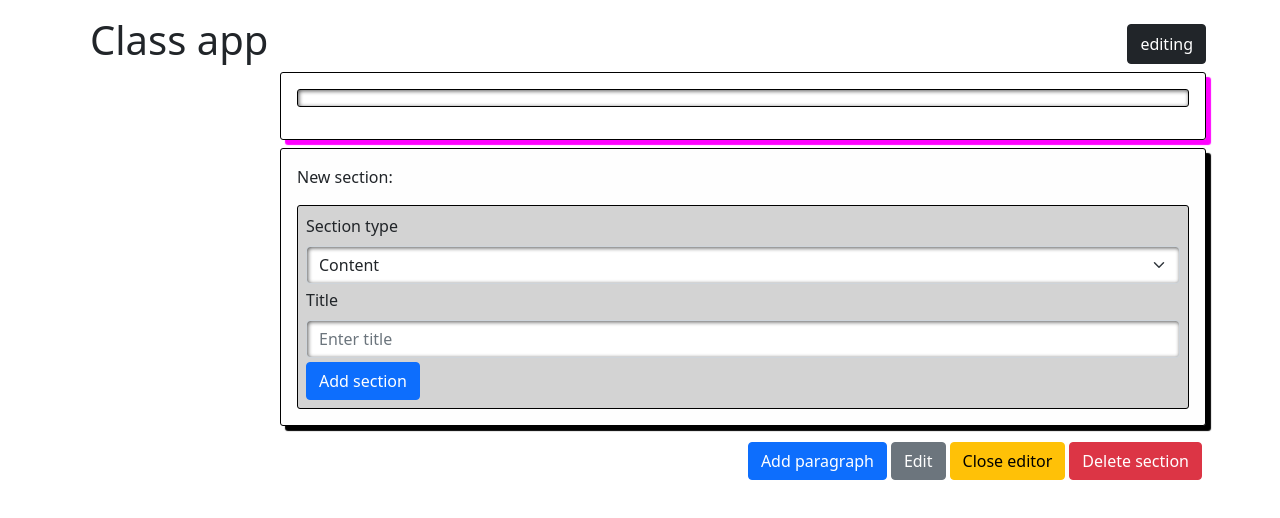
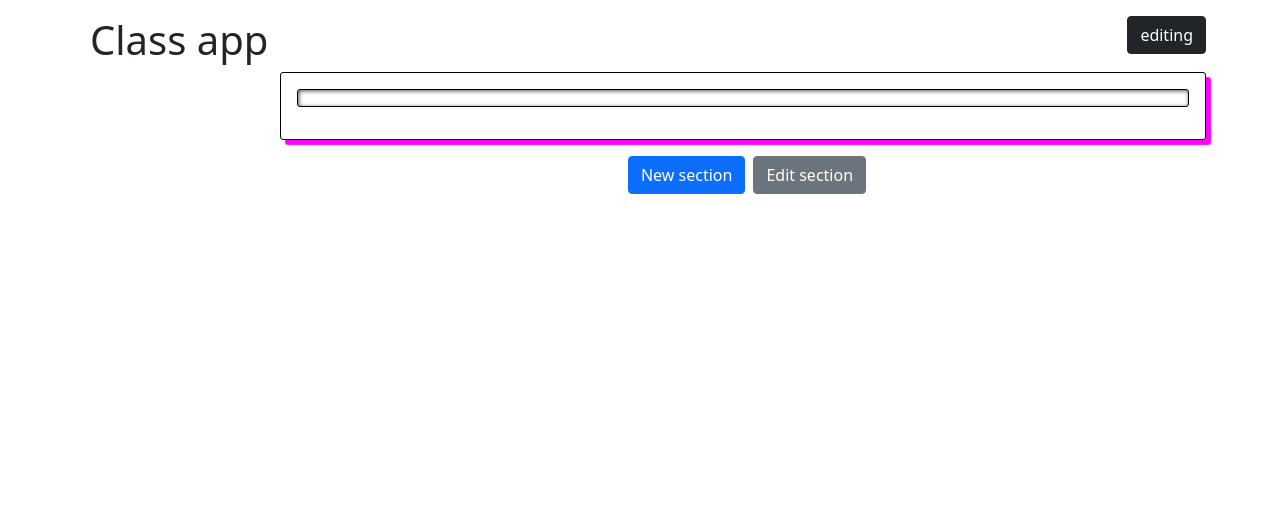
Before and after one commit to onowakow/Class-app, a React app in the folder ui/: page / in a window 1280 px wide. Shown: the top 518 px of the page. Built offline with nearby package versions, Linux system fonts and the light colour scheme.

Commit message:
section editor taking shape

```diff
--- a/ui/public/index.css
+++ b/ui/public/index.css
@@ -3,39 +3,47 @@
   padding-left: 1em
 }
 
+h3 {
+  font-size: 1.3em
+}
+
+/* Contains entire UI */
 #app-container {
   margin-top: 1em;
 }
 
-table, tr, td {
+/* Multi-purpose basic container */
+.bin {
   border: 1px solid black;
-  margin-bottom: 1em;
+  border-radius: 3px;
+  padding: 1em;
 }
 
+/* Background of form. */
 .input-form {
-  border: 1px solid black;
-  border-radius: 3px;
   background-color: lightgrey;
-  padding: .5em;
 }
 
+/* Wraps forms */
 .form-container {
   border: 1px solid black;
   background-color: #fefefe;
   border-radius: 3px;
-  padding: 1em;
   box-shadow: 5px 5px 1px black;
 }
 
+/* An input box on a form */
 .form-control {
   box-shadow: 1px 1px 4px #555 inset;
-  margin-bottom: .25em
+  margin-bottom: .5em
 }
 
+/* Side of page navigation */
 .section-nav {
   padding: 0px 0px 0px 0px;
 }
 
+/* Buttons for the side nav. Close together like file tabs */
 .section-nav-button {
   width: 100%;
   margin-bottom: 5px;
@@ -49,16 +57,18 @@ table, tr, td {
   color: white;
 }
 
-.nav-bar {
+/* Top of page navigation */
+#nav-bar {
   display: flex;
   justify-content: space-between;
 }
 
-#mode-change-btn {
-  margin-bottom: .5rem;
-  margin-top: .5rem;
+.nav-btn {
+  margin-left: .5em
 }
 
+
+/* Article is one of the primary units. It is the title and content of a section */
 .article-title {
   box-shadow: 1px 1px 4px #555 inset;
   border: 1px solid black;
@@ -67,19 +77,18 @@ table, tr, td {
 }
 
 .article {
-  border: 1px solid black;
-  border-radius: 3px;
   box-shadow: 5px 5px 1px fuchsia;
   margin-bottom: .5em;
-  padding: 1em;
 }
 
 #edit-control-bar {
   display: flex;
-  justify-content: right;
+  justify-content: space-between;
   margin-top: 1em;
 }
 
-.edit-control-button {
-  margin-right: .25em;
+#edit-category-nav {
+  margin-top: 1em;
+  justify-content: center;
+  display: flex;
 }
--- a/ui/src/App.jsx
+++ b/ui/src/App.jsx
@@ -3,12 +3,11 @@ import "whatwg-fetch";
 // import 'bootstrap/dist/css/bootstrap.min.css';
 import React from "react";
 import { useState, useEffect } from "react";
-import NewArticleForm from "./components/NewArticleForm.jsx";
 import ArticleDisplay from "./components/ArticleDisplay.jsx";
 import SectionNavigation from "./components/SectionNavigation.jsx";
-import NavigationBar from './components/NavigationBar.jsx';
-import EditingControlBar from "./components/EditingControlBar.jsx";
-import { Container, Row, Col } from 'react-bootstrap'
+import NavigationBar from "./components/NavigationBar.jsx";
+import Editor from "./components/Editor.jsx";
+import { Container, Row, Col } from "react-bootstrap";
 
 const getArticles = async () => {
   const query = `
@@ -17,16 +16,16 @@ const getArticles = async () => {
       title
       content
     }}
-  `
-  const response = await fetch('http://localhost:3000', {
-    method: 'POST',
-    headers: { 'Content-Type': 'application/json' },
-    body: JSON.stringify({ query })
-  })
+  `;
+  const response = await fetch("http://localhost:3000", {
+    method: "POST",
+    headers: { "Content-Type": "application/json" },
+    body: JSON.stringify({ query }),
+  });
 
   const result = await response.json();
-  return result.data.articleList
-}
+  return result.data.articleList;
+};
 
 const newArticle = async (title) => {
   const query = `
@@ -37,72 +36,93 @@ const newArticle = async (title) => {
         id
       }
     }
-  `
+  `;
 
-  const response = await fetch('http://localhost:3000', {
-    method: 'POST',
-    headers: { 'Content-Type': 'application/json' },
-    body: JSON.stringify({ query })
-  })
+  const response = await fetch("http://localhost:3000", {
+    method: "POST",
+    headers: { "Content-Type": "application/json" },
+    body: JSON.stringify({ query }),
+  });
 
-  return await response.json()
-}
+  return await response.json();
+};
 
 const App = () => {
-  const [articles, setArticles] = useState([])
-  const [articleSelect, setArticleSelect] = useState(0)
-  const [mode, setMode] = useState('editing')
+  const [articles, setArticles] = useState([]);
+  const [articleSelect, setArticleSelect] = useState(0);
+  // current edit view
+  const [editView, setEditView] = useState("home");
+  const [mode, setMode] = useState("editing");
 
   useEffect(() => {
     getArticles()
-      .then(response => setArticles(response))
-      .catch(error => console.log("Error:", error))
-  }, [])
+      .then((response) => setArticles(response))
+      .catch((error) => console.log("Error:", error));
+  }, []);
+
+  const handleEditViewChange = (view) => {
+    setEditView(view);
+  };
 
   const handleModeChange = (mode) => {
-    setMode(mode)
-  }
+    setMode(mode);
+  };
 
   const handleArticleSelect = (articleIndex) => {
-    setArticleSelect(articleIndex)
-  }
+    setArticleSelect(articleIndex);
+  };
 
   const handleNewArticle = async (title) => {
     try {
-      const newArticleResponse = await newArticle(title)
-      const id = newArticleResponse.data.addArticle.id
+      const newArticleResponse = await newArticle(title);
+      const id = newArticleResponse.data.addArticle.id;
 
-      const articles = await getArticles()
-      setArticles(articles)
+      const articles = await getArticles();
+      setArticles(articles);
 
-      setArticleSelect(id)
-
+      setArticleSelect(id);
     } catch (err) {
-      console.log("Error", err)
+      console.log("Error", err);
     }
-  }
+  };
 
   const getSelectedArticle = (id) => {
-    return articles.find(article => article.id == id);
-  }
+    return articles.find((article) => article.id == id);
+  };
 
   return (
     <div className="app">
       <Container id="app-container">
         <Row>
-          <NavigationBar mode={mode} handleModeChange={handleModeChange} />
+          <NavigationBar
+            editorIsHome={editView === "home" ? true : false}
+            changeEditView={handleEditViewChange}
+            mode={mode}
+            handleModeChange={handleModeChange}
+          />
         </Row>
         <Row>
           <Col xs={2} className="section-nav">
-            <SectionNavigation articles={articles} handleArticleSelect={handleArticleSelect} />
+            <SectionNavigation
+              articles={articles}
+              handleArticleSelect={handleArticleSelect}
+            />
           </Col>
           <Col xs={10}>
-            <ArticleDisplay article={getSelectedArticle(articleSelect) || {title: "", content: [""]}} />
-            {mode === 'editing' ? (
-              <>
-                <NewArticleForm handleNewArticle={handleNewArticle} />
-                <EditingControlBar />
-              </>
+            <ArticleDisplay
+              article={
+                getSelectedArticle(articleSelect) || {
+                  title: "",
+                  content: [""],
+                }
+              }
+            />
+            {mode === "editing" ? (
+              <Editor
+                changeEditView={handleEditViewChange}
+                editView={editView}
+                handleNewArticle={handleNewArticle}
+              />
             ) : null}
           </Col>
         </Row>
--- a/ui/src/components/ArticleDisplay.jsx
+++ b/ui/src/components/ArticleDisplay.jsx
@@ -5,7 +5,7 @@ const ArticleDisplay = ({ article }) => {
   const content = article.content;
 
   return (
-    <article className="article">
+    <article className="bin article">
       <h2 className="article-title">{title}</h2>
       {content.map((paragraph, i) => (
         <p key={i}>{paragraph}</p>
--- /dev/null
+++ b/ui/src/components/EditCategory.jsx
@@ -0,0 +1,25 @@
+import React from "react";
+import Button from "react-bootstrap/Button";
+
+const EditCategory = ({ changeEditView }) => {
+  return (
+    <nav id="edit-category-nav">
+      <Button
+        onClick={() => changeEditView("new")}
+        className="nav-btn"
+        variant="primary"
+      >
+        New section
+      </Button>
+      <Button
+        onClick={() => changeEditView("editSection")}
+        className="nav-btn"
+        variant="secondary"
+      >
+        Edit section
+      </Button>
+    </nav>
+  );
+};
+
+export default EditCategory;
--- a/ui/src/components/EditingControlBar.jsx
+++ b/ui/src/components/EditingControlBar.jsx
@@ -3,11 +3,16 @@ import Button from 'react-bootstrap/Button'
 
 const EditingControlBar = () => {
   return (
-    <nav id='edit-control-bar'>
-      <Button className='edit-control-button' variant='primary'>Add paragraph</Button>
-      <Button className='edit-control-button' variant='secondary'>Edit</Button>
-      <Button className='edit-control-button' variant='warning'>Close editor</Button>
-      <Button className='edit-control-button' variant='danger'>Delete section</Button>
+    <nav className='bin' id='edit-control-bar'>
+      <div className='left-controls'>
+        <Button className='nav-btn' variant='primary'>New section</Button>
+      </div>
+      <div className='right-controls'>
+      <Button className='nav-btn' variant='primary'>Add paragraph</Button>
+      <Button className='nav-btn' variant='secondary'>Edit</Button>
+      <Button className='nav-btn' variant='warning'>Close editor</Button>
+      <Button className='nav-btn' variant='danger'>Delete section</Button>
+      </div>
     </nav>
   )
 }
--- /dev/null
+++ b/ui/src/components/Editor.jsx
@@ -0,0 +1,12 @@
+import React from 'react'
+import EditCategory from './EditCategory.jsx'
+import NewArticleForm from './NewArticleForm.jsx'
+
+const Editor = ({ editView, changeEditView, handleNewArticle }) => {
+  return editView === 'home' ? <EditCategory changeEditView={changeEditView} editView={editView} />
+    : editView === 'new' ? <NewArticleForm handleNewArticle={handleNewArticle} />
+    : null
+
+}
+
+export default Editor
--- a/ui/src/components/NavigationBar.jsx
+++ b/ui/src/components/NavigationBar.jsx
@@ -1,22 +1,40 @@
-import React from 'react'
-import Button from 'react-bootstrap/Button'
+import React from "react";
+import Button from "react-bootstrap/Button";
 
-const NavigationBar = ({ handleModeChange, mode }) => {
-
+const NavigationBar = ({ editorIsHome, changeEditView, handleModeChange, mode }) => {
   const handleClick = () => {
-    if (mode === 'editing') {
-      handleModeChange('viewing')
+    if (mode === "editing") {
+      handleModeChange("viewing");
     } else {
-      handleModeChange('editing')
+      handleModeChange("editing");
     }
-  }
+  };
 
   return (
-    <nav className='nav-bar'>
-      <h1 className='nav-element'>Class app</h1>
-      <Button className='nav-element' id='mode-change-btn' onClick={handleClick} variant='dark'>{mode}</Button>
+    <nav id="nav-bar">
+      <div>
+        <h1>Class app</h1>
+      </div>
+      <div>
+        <Button
+          className="nav-btn"
+          onClick={handleClick}
+          variant="dark"
+        >
+          {mode}
+        </Button>
+        {mode === "editing" && editorIsHome === false ? (
+          <Button
+            className="nav-btn"
+            variant="warning"
+            onClick={() => changeEditView('home')}
+          >
+            Editor home
+          </Button>
+        ) : null}
+      </div>
     </nav>
-  )
-}
+  );
+};
 
-export default NavigationBar
+export default NavigationBar;
--- a/ui/src/components/NewArticleForm.jsx
+++ b/ui/src/components/NewArticleForm.jsx
@@ -5,7 +5,7 @@ import Button from "react-bootstrap/Button";
 
 const initialInputs = {
   title: "",
-  type: "Content"
+  type: "text",
 };
 
 const NewArticleForm = ({ handleNewArticle }) => {
@@ -19,23 +19,30 @@ const NewArticleForm = ({ handleNewArticle }) => {
     });
   };
 
+  console.log(inputs)
+
   const handleSubmit = (e) => {
     e.preventDefault();
 
     if (inputs.title === "") {
-      console.log('Warning: No blank titles.')
-      return
+      console.log("Warning: No blank titles.");
+      return;
     }
 
     handleNewArticle(inputs.title);
     setInputs(initialInputs);
-
   };
 
   return (
-    <div className="form-container">
-      <p>New section: {inputs.title !== "" ? <b>{inputs.title}</b> : null}</p>
-      <Form onSubmit={handleSubmit} className="input-form">
+    <div className="bin form-container">
+      <h3>Create new section: <em>{inputs.title}</em></h3>
+      <p>
+        Choose your section type and give it a name. Sections can currently be
+        text or a quiz. After creating the section, you will be
+        able to add content to it. Don't worry: you will be able to edit the
+        title and section type at any point.
+      </p>
+      <Form onSubmit={handleSubmit} className="bin input-form">
         <Form.Group>
           <Form.Label>Section type</Form.Label>
           <Form.Select
@@ -44,9 +51,9 @@ const NewArticleForm = ({ handleNewArticle }) => {
             value={inputs.type}
             onChange={handleInputChange}
           >
-            <option>Content</option>
-            <option>Quiz</option>
-            <option>Other</option>
+            <option value="text">Text</option>
+            <option value="quiz">Quiz</option>
+            <option value="other">Other</option>
           </Form.Select>
         </Form.Group>
         <Form.Group>
```
Also changed, not shown: 1 other file (tests, documents, lock files or other folders).
